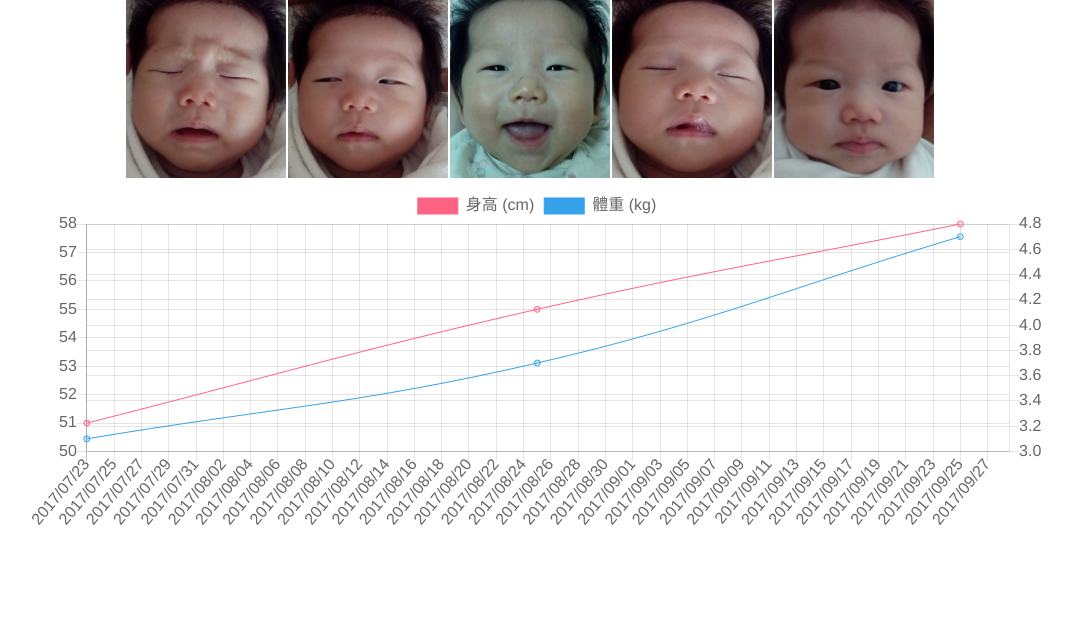
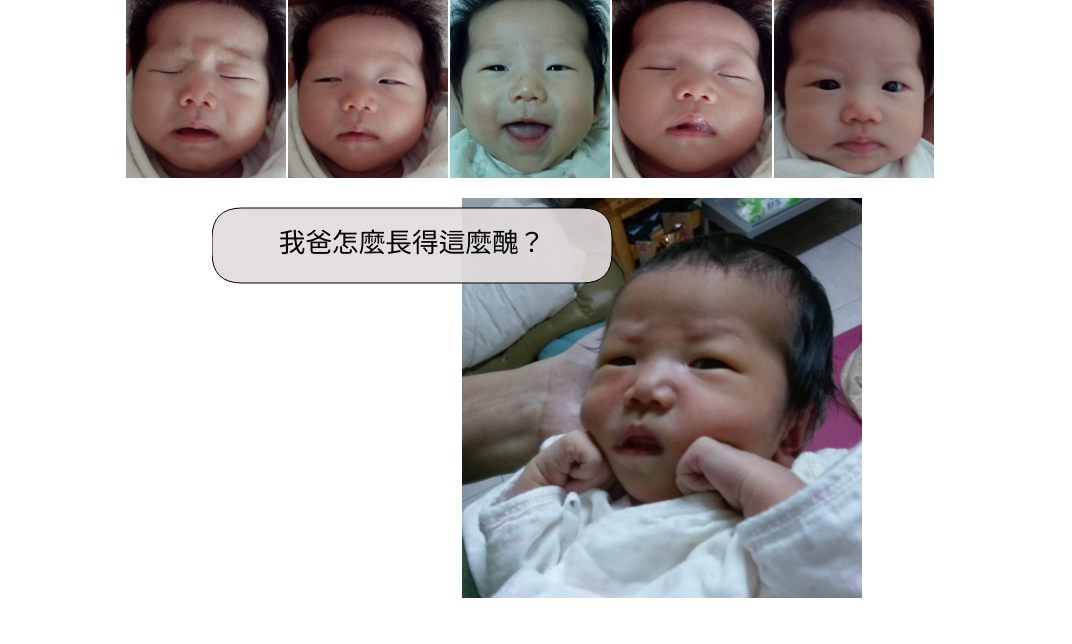
Before and after one commit to PsMonkey/Alice, a plain HTML site: page TNG/index.html in a window 1280 px wide. Shown: the part 106-750 px from the top of the page, without its empty margins (103-1175 px from the left). Drawn offline with nearby package versions, Linux system fonts and the light colour scheme.

Commit message:
增加：獨白區

```diff
--- a/TNG/data.js
+++ b/TNG/data.js
@@ -8,3 +8,7 @@ var weightData = [
 	{x: "2017/8/25", y: 3.7},
 	{x: "2017/9/25", y: 4.7},
 ];
+var soliloquy = [
+	"我爸怎麼長得這麼醜？",
+	"以後擠不出乳溝怎麼辦？",
+];
--- a/TNG/index.html
+++ b/TNG/index.html
@@ -40,6 +40,7 @@
 </head>
 
 <body>
+
 <div class="title">The Next Generation</div>
 
 <div class="center avatar_panel">
@@ -50,9 +51,14 @@
 	<img src="img/avatar5.png" class="avatar" />
 </div>
 
+<div style="display:flex;justify-content:center;align-items:center;">
+	<canvas id="soliloquyCanvas" class="center" width="650" height="450"></canvas>
+</div>
+
 <div class="center chart_panel">
 	<canvas id="sizeChart" width="300" height="100"></canvas>
 </div>
+
 
 </body>
 </html>
@@ -130,4 +136,47 @@ new Chart(
 		}
 	}
 );
+
+// ==== 獨白區 ==== //
+var soliloquyImage = new Image();
+soliloquyImage.src = "img/soliloquy.png"
+soliloquyImage.onload = drawSoliloquy;
+
+var dialogBG = "rgba(225, 220, 220, 0.9)";
+var dialogBorder = "black";
+var dialogWidth = 400;
+var dialogHeight = 75;
+
+function drawSoliloquy() {
+	var ctx = document.getElementById('soliloquyCanvas').getContext('2d');
+	ctx.font = "20pt Arial";
+	ctx.textBaseline = "bottom";
+
+	ctx.drawImage(soliloquyImage, 250, 20, 400, 400);
+
+	drawDialog(ctx, 0, 30, dialogWidth, dialogHeight, 30);
+
+	ctx.fillStyle = "#000000";
+	var text = soliloquy[Math.floor(Math.random() * soliloquy.length)];
+	var w = ctx.measureText(text).width;
+	ctx.fillText(text, (dialogWidth - w) / 2, 80);
+}
+
+function drawDialog(ctx, x, y, width, height, radius){
+	ctx.beginPath();
+	ctx.moveTo(x, y + radius);
+	ctx.lineTo(x, y + height - radius);
+	ctx.quadraticCurveTo(x, y + height, x + radius, y + height);
+	ctx.lineTo(x + width - radius, y + height);
+	ctx.quadraticCurveTo(x + width, y + height, x + width, y + height - radius);
+	ctx.lineTo(x + width, y + radius);
+	ctx.quadraticCurveTo(x + width, y, x + width - radius, y);
+	ctx.lineTo(x + radius, y);
+	ctx.quadraticCurveTo(x, y, x, y + radius);
+	ctx.fillStyle = dialogBG;
+	ctx.fill();
+	ctx.strokeStyle = dialogBorder;
+	ctx.stroke();
+}
+// ======== //
 </script>
```
Also changed, not shown: TNG/img/soliloquy.png (added).
